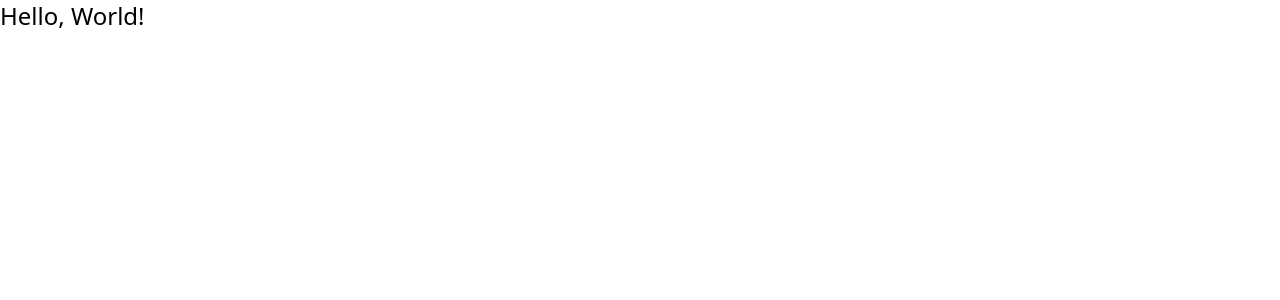
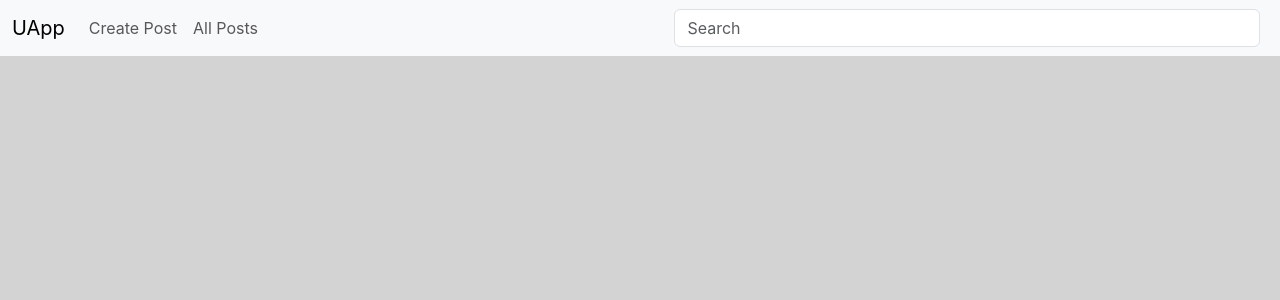
Before and after one commit to srush-shah/rtk-crud-app, a React (Create React App) app: page / in a window 1280 px wide. Shown: the top 300 px of the page. Built offline with nearby package versions, Linux system fonts and the light colour scheme.

Commit message:
Navbar and Bootstrap added, Tailwind removed

```diff
--- a/package.json
+++ b/package.json
@@ -36,10 +36,5 @@
       "last 1 firefox version",
       "last 1 safari version"
     ]
-  },
-  "devDependencies": {
-    "autoprefixer": "^10.4.14",
-    "postcss": "^8.4.23",
-    "tailwindcss": "^3.3.2"
   }
 }
--- a/postcss.config.js
+++ /dev/null
@@ -1,6 +0,0 @@
-module.exports = {
-    plugins: {
-      tailwindcss: {},
-      autoprefixer: {},
-    }
-  }
--- a/public/index.html
+++ b/public/index.html
@@ -15,6 +15,7 @@
       user's mobile device or desktop. See https://developers.google.com/web/fundamentals/web-app-manifest/
     -->
     <link rel="manifest" href="%PUBLIC_URL%/manifest.json" />
+    <link href="https://cdn.jsdelivr.net/npm/bootstrap@5.3.0-alpha3/dist/css/bootstrap.min.css" rel="stylesheet" integrity="sha384-KK94CHFLLe+nY2dmCWGMq91rCGa5gtU4mk92HdvYe+M/SXH301p5ILy+dN9+nJOZ" crossorigin="anonymous">
     <!--
       Notice the use of %PUBLIC_URL% in the tags above.
       It will be replaced with the URL of the `public` folder during the build.
@@ -39,5 +40,7 @@
       To begin the development, run `npm start` or `yarn start`.
       To create a production bundle, use `npm run build` or `yarn build`.
     -->
+    <script src="https://cdn.jsdelivr.net/npm/bootstrap@5.3.0-alpha3/dist/js/bootstrap.bundle.min.js" integrity="sha384-ENjdO4Dr2bkBIFxQpeoTz1HIcje39Wm4jDKdf19U8gI4ddQ3GYNS7NTKfAdVQSZe" crossorigin="anonymous"></script>
+  </body>
   </body>
 </html>
--- /dev/null
+++ b/src/App.css
@@ -0,0 +1,3 @@
+.App {
+    text-align: center;
+}
--- a/src/App.jsx
+++ b/src/App.jsx
@@ -1,7 +1,9 @@
+import Navbar from "./components/Navbar";
+
 function App() {
   return (
-    <div className="text-2xl">
-      Hello, World!
+    <div className="App">
+      <Navbar/>
     </div>
   );
 }
--- /dev/null
+++ b/src/components/Navbar.jsx
@@ -0,0 +1,31 @@
+import React from 'react'
+
+const Navbar = () => {
+  return (
+    <div>
+        <nav class="navbar navbar-expand-lg bg-body-tertiary">
+            <div class="container-fluid">
+                <a class="navbar-brand" href="#">UApp</a>
+                <button class="navbar-toggler" type="button" data-bs-toggle="collapse" data-bs-target="#navbarSupportedContent" aria-controls="navbarSupportedContent" aria-expanded="false" aria-label="Toggle navigation">
+                <span class="navbar-toggler-icon"></span>
+                </button>
+                <div class="collapse navbar-collapse" id="navbarSupportedContent">
+                <ul class="navbar-nav me-auto mb-2 mb-lg-0">
+                    <li class="nav-item">
+                    <a class="nav-link" href="#">Create Post</a>
+                    </li>
+                    <li class="nav-item">
+                    <a class="nav-link" href="#">All Posts</a>
+                    </li>
+                </ul>
+                <form class="d-flex w-50" role="search">
+                    <input class="form-control me-2" type="search" placeholder="Search" aria-label="Search" />
+                </form>
+                </div>
+            </div>
+        </nav>
+    </div>
+  )
+}
+
+export default Navbar
--- a/src/index.css
+++ b/src/index.css
@@ -1,3 +1,9 @@
-@tailwind base;
-@tailwind components;
-@tailwind utilities;
+body {
+  margin: 0;
+  font-family: -apple-system, BlinkMacSystemFont, 'Segoe UI', 'Roboto', 'Oxygen',
+    'Ubuntu', 'Cantarell', 'Fira Sans', 'Droid Sans', 'Helvetica Neue',
+    sans-serif;
+  -webkit-font-smoothing: antialiased;
+  -moz-osx-font-smoothing: grayscale;
+  background-color: lightgray;
+}
--- a/tailwind.config.js
+++ /dev/null
@@ -1,8 +0,0 @@
-/** @type {import('tailwindcss').Config} */
-module.exports = {
-  content: ["./src/**/*.{html,js,jsx}"],
-  theme: {
-    extend: {},
-  },
-  plugins: [],
-}
```
Also changed, not shown: 1 other file (tests, documents, lock files or other folders).
